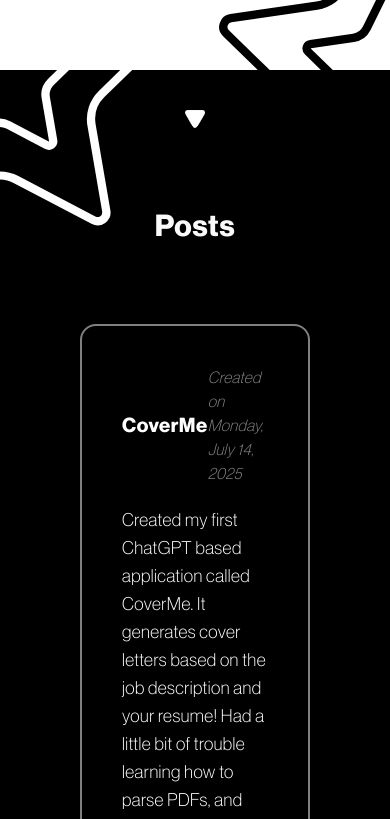
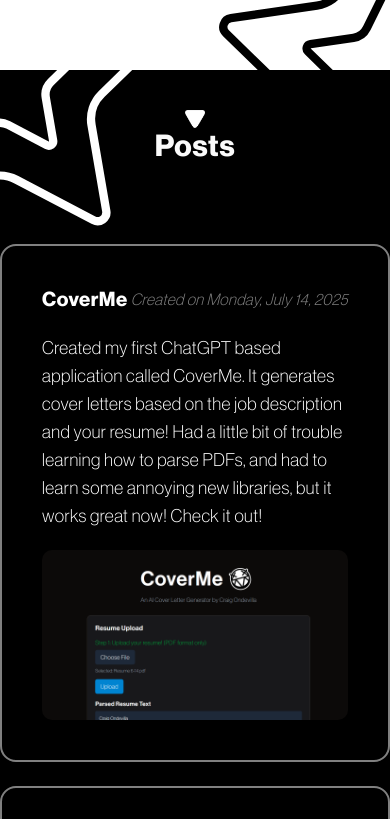
Before and after one commit to CraigO5/craigsite-v2, a Next.js app: page /blog in a window 390 px wide. Shown: the part 820-1639 px from the top of the page. Built offline with nearby package versions, Linux system fonts and the light colour scheme.

Commit message:
fixed mobile layout for blog

```diff
--- a/app/blog/page.tsx
+++ b/app/blog/page.tsx
@@ -225,14 +225,14 @@
           height={20}
           className="mx-auto pt-10"
         />
-        <div className="p-20">
+        <div className="sm:p-20">
           {/* Posts */}
           <h2 className="mb-20 text-center text-3xl font-bold">Posts</h2>
-          <div className="mx-auto flex w-[100%] flex-col items-center gap-6 md:w-[75%]">
+          <div className="mx-auto flex w-[100%] flex-col items-center gap-6 sm:w-[75%]">
             {posts.map((post, i) => (
               <div
                 key={i}
-                className="max-w-200 space-y-5 rounded-2xl border-2 border-white/50 p-10 text-white"
+                className="max-w-full space-y-5 rounded-2xl border-2 border-white/50 p-10 text-white md:max-w-200"
               >
                 <div className="flex items-center justify-between">
                   <h3 className="text-xl font-bold">{post.title}</h3>
```
